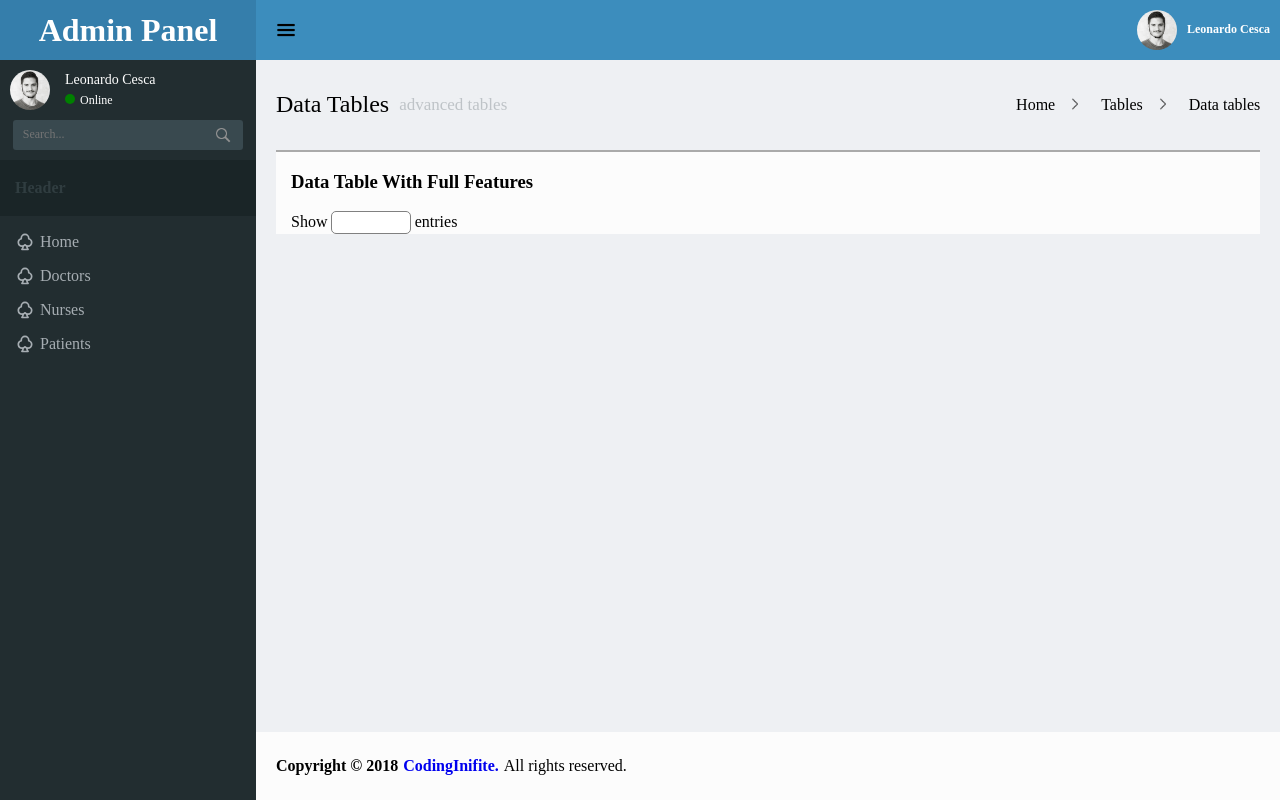
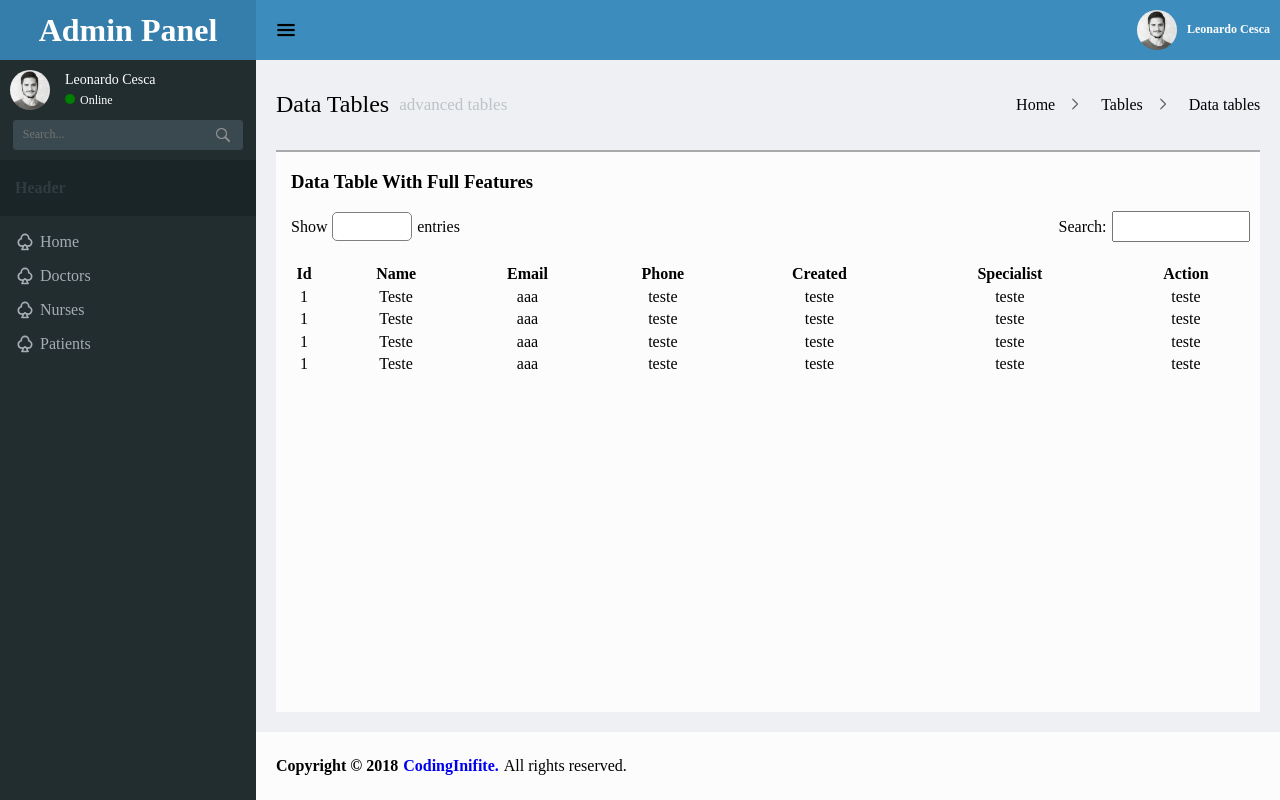
Before and after one commit to LeonardoCesca/trilha-front-2019, a Vue app in the folder challenge-dashboard/: page / in a window 1280 px wide. Built offline with nearby package versions, Linux system fonts and the light colour scheme.

Commit message:
ADD my last commit of night

```diff
--- a/challenge-dashboard/src/components/Container-Table.vue
+++ b/challenge-dashboard/src/components/Container-Table.vue
@@ -23,6 +23,8 @@ export default {
 
 <style lang="scss" scoped>
 .c-main-table {
+  display: flex;
+  flex-direction: column;
   flex: 1;
   background-color: #eef0f3;
 }
--- a/challenge-dashboard/src/components/Table.vue
+++ b/challenge-dashboard/src/components/Table.vue
@@ -6,7 +6,59 @@
         <input type="text" class="c-show-registers__input">
         entries
       </span>
+      <label class="c-show-registers__label">Search:
+      <input type="text" class="c-show-registers__input--search">
+      </label>
     </div>
+    <table class="c-table">
+      <tr>
+        <th>Id</th>
+        <th>Name</th>
+        <th>Email</th>
+        <th>Phone</th>
+        <th>Created</th>
+        <th>Specialist</th>
+        <th>Action</th>
+      </tr>
+      <tr>
+        <td>1</td>
+        <td>Teste</td>
+        <td>aaa</td>
+        <td>teste</td>
+        <td>teste</td>
+        <td>teste</td>
+        <td>teste</td>
+      </tr>
+      <tr>
+        <td>1</td>
+        <td>Teste</td>
+        <td>aaa</td>
+        <td>teste</td>
+        <td>teste</td>
+        <td>teste</td>
+        <td>teste</td>
+      </tr>
+      <tr>
+        <td>1</td>
+        <td>Teste</td>
+        <td>aaa</td>
+        <td>teste</td>
+        <td>teste</td>
+        <td>teste</td>
+        <td>teste</td>
+      </tr>
+      <tr>
+        <td>1</td>
+        <td>Teste</td>
+        <td>aaa</td>
+        <td>teste</td>
+        <td>teste</td>
+        <td>teste</td>
+        <td>teste</td>
+      </tr>
+
+
+    </table>
   </main>
 </template>
 
@@ -16,6 +68,7 @@ export default {};
 
 <style lang="scss" scoped>
 .c-princ-table {
+  flex:1;
   background-color: #fcfcfc;
   margin: 20px;
   border-top: 2px solid #aaaaaa;
@@ -32,11 +85,35 @@ export default {};
 
 .c-show-registers {
   padding-left: 15px;
+  display: flex;
+  align-items: center;
 
   &__input {
     width: 25%;
+    height: 25px;
     border-radius: 5px;
     border: 1px solid gray;
+    margin: 0 5px;
+
+    &--search {
+      width: 50%;
+      height: 25px;
+      margin-left: 5px;
+    }
+  }
+
+  &__label {
+    display: flex;
+    justify-content: flex-end;
+    align-items: center;
+    padding-right: 10px;
   }
 }
+
+.c-table {
+  margin-top: 20px;
+  width: 100%;
+  max-height: 43vh;
+  text-align: center;
+}
 </style>
```
